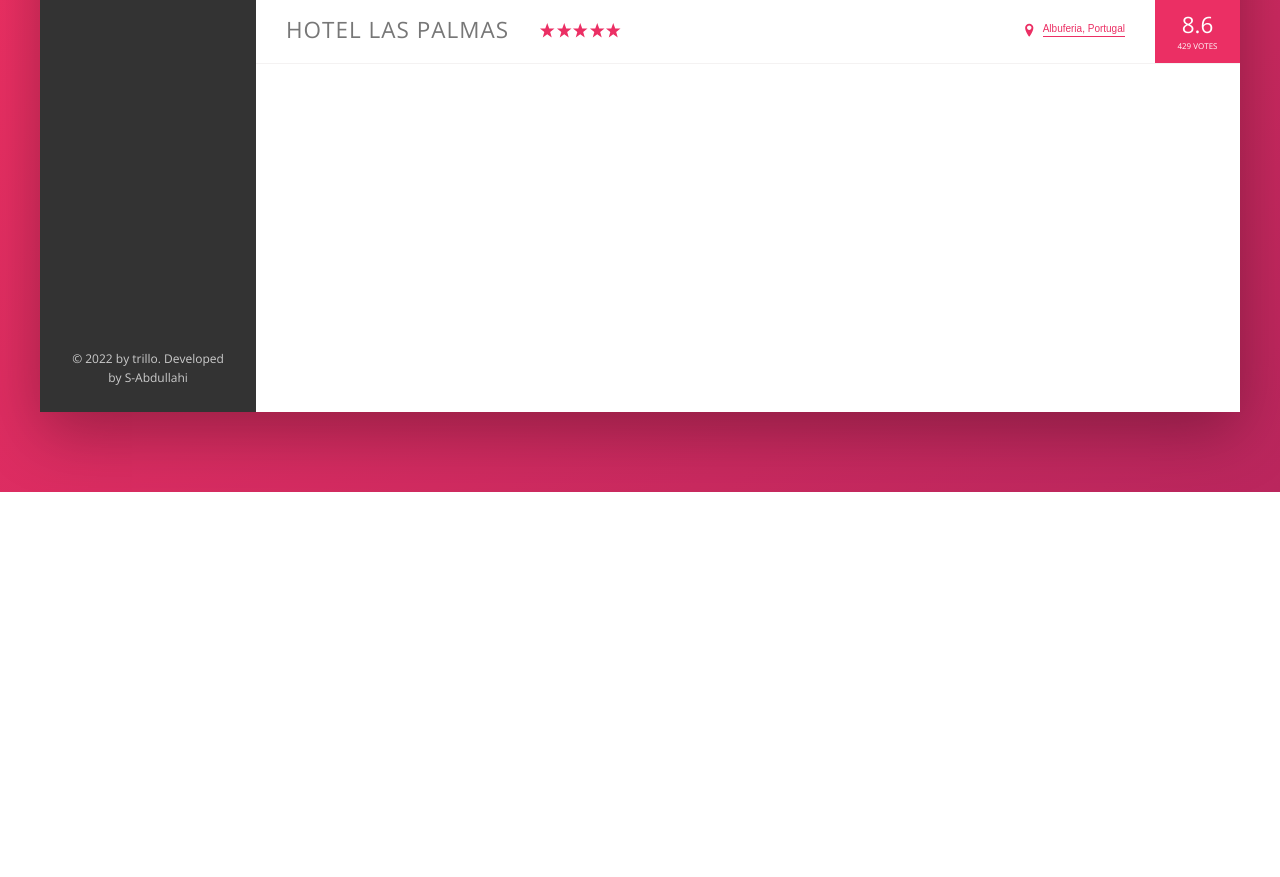
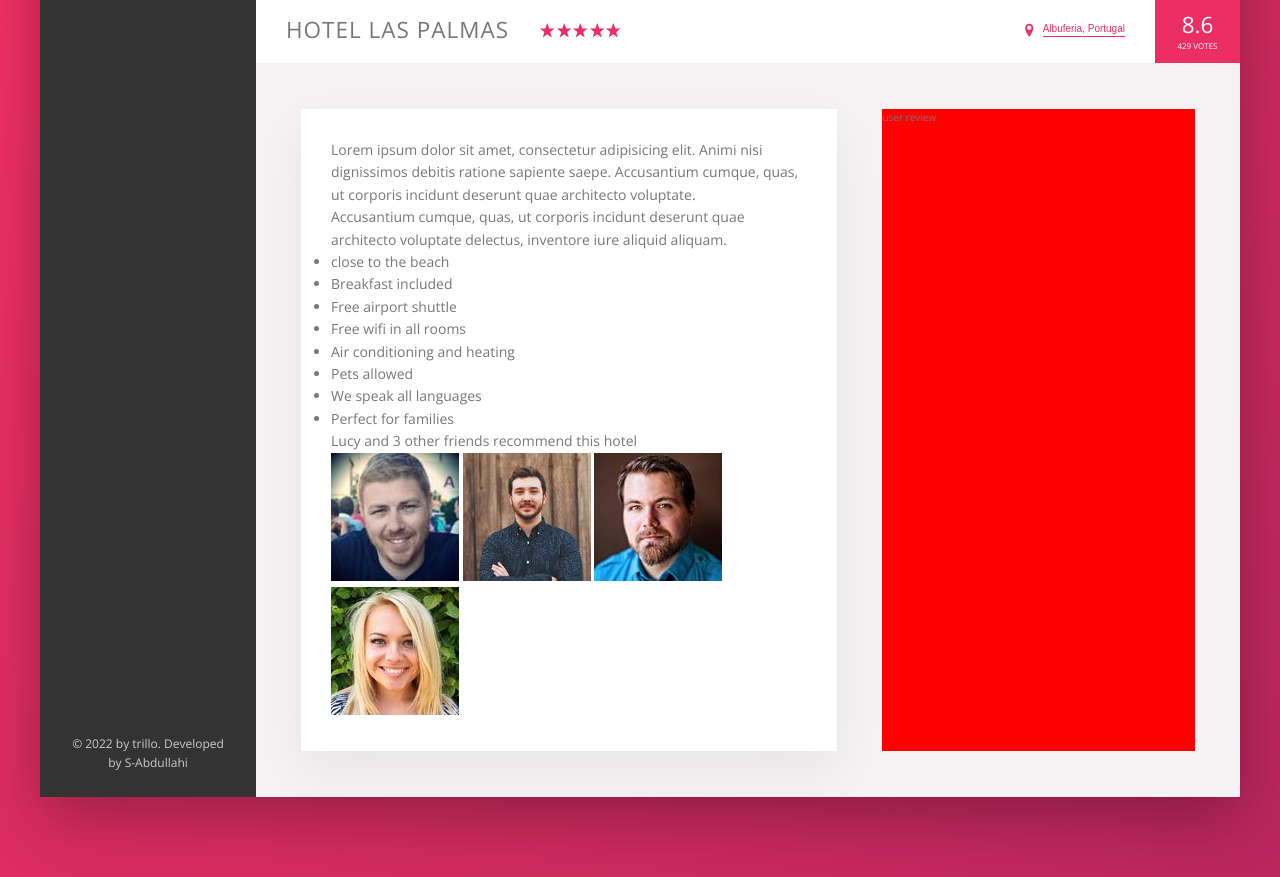
Before and after one commit to S-Abdullahi/trillo, a website: page index.html in a window 1280 px wide. Shown: the part 538-1415 px from the top of the page. Before the commit the page ends 1030 px from the top, so only its background shows below. Drawn offline with nearby package versions, Linux system fonts and the light colour scheme.

Commit message:
description layout

```diff
--- a/index.html
+++ b/index.html
@@ -130,6 +130,43 @@
                             <div class="overview__rating-count">429 votes</div>
                         </div>
                     </div>
+
+                    <div class="detail">
+                        <div class="description">
+                            <p class="paragraph">
+                                Lorem ipsum dolor sit amet, consectetur adipisicing elit. Animi nisi dignissimos debitis ratione sapiente saepe. Accusantium cumque, quas, ut corporis incidunt deserunt quae architecto voluptate.
+                            </p>
+                            <p class="paragraph">
+                                Accusantium cumque, quas, ut corporis incidunt deserunt quae architecto voluptate delectus, inventore iure aliquid aliquam.
+                            </p>
+
+                            <ul class="list">
+                                <li class="list__item">close to the beach</li>
+                                <li class="list__item">Breakfast included</li>
+                                <li class="list__item">Free airport shuttle</li>
+                                <li class="list__item">Free wifi in all rooms</li>
+                                <li class="list__item">Air conditioning and heating</li>
+                                <li class="list__item">Pets allowed</li>
+                                <li class="list__item">We speak all languages</li>
+                                <li class="list__item">Perfect for families</li>
+                            </ul>
+                            <div class="recommend">
+                                <p class="recommend__count">
+                                    Lucy and 3 other friends recommend this hotel
+                                </p>
+                                <div class="recommend__friends">
+                                    <img src="img/user-3.jpg" alt="friend 1" class="recommend__photo">
+                                    <img src="img/user-4.jpg" alt="friend 2" class="recommend__photo">
+                                    <img src="img/user-5.jpg" alt="friend 3" class="recommend__photo">
+                                    <img src="img/user-6.jpg" alt="friend 4" class="recommend__photo">
+                                </div>
+                            </div>
+                        </div>
+
+                        <div class="user-reviews">
+                            user review
+                        </div>
+                    </div>
                 </main>
             </div>
         </div>
--- a/sass/_base.scss
+++ b/sass/_base.scss
@@ -30,6 +30,9 @@ Grey dark 3: #999
 --color-grey-dark-3: #999;
 
 --shadow-dark: 0 2rem 6rem rgba(0,0,0, 0.3);
+--shadow-light: 0 2rem 5rem rgba(0, 0, 0, 0.06);
+
+--line: 1px solid var(--color-grey-light-2);
 }
 
 *{
--- a/sass/_layout.scss
+++ b/sass/_layout.scss
@@ -11,7 +11,7 @@
     font-size: 1.4rem;
     height: 7rem;
     background-color: #fff;
-    border-bottom:1px solid var(--color-grey-light-2);
+    border-bottom: var(--line);
     display: flex;
     justify-content: space-between;
     align-items: center;
@@ -33,5 +33,25 @@
 .hotel-view{
     background-color: #fff;
     flex: 1;
-    height: 80rem;
 }
+
+.detail{
+    display: flex;
+    padding: 4.5rem;
+    background-color: var(--color-grey-light-2);
+    border-bottom: var(--line);
+}
+
+.description{
+    font-size: 1.4rem;
+    background-color: #fff;
+    box-shadow: var(--shadow-light);
+    padding: 3rem;
+    flex: 0 0 60%;
+    margin-right: 4.5rem;
+}
+
+.user-reviews{
+    background-color: red;
+    flex: 1;
+}
```
Also changed, not shown: css/style.css.
